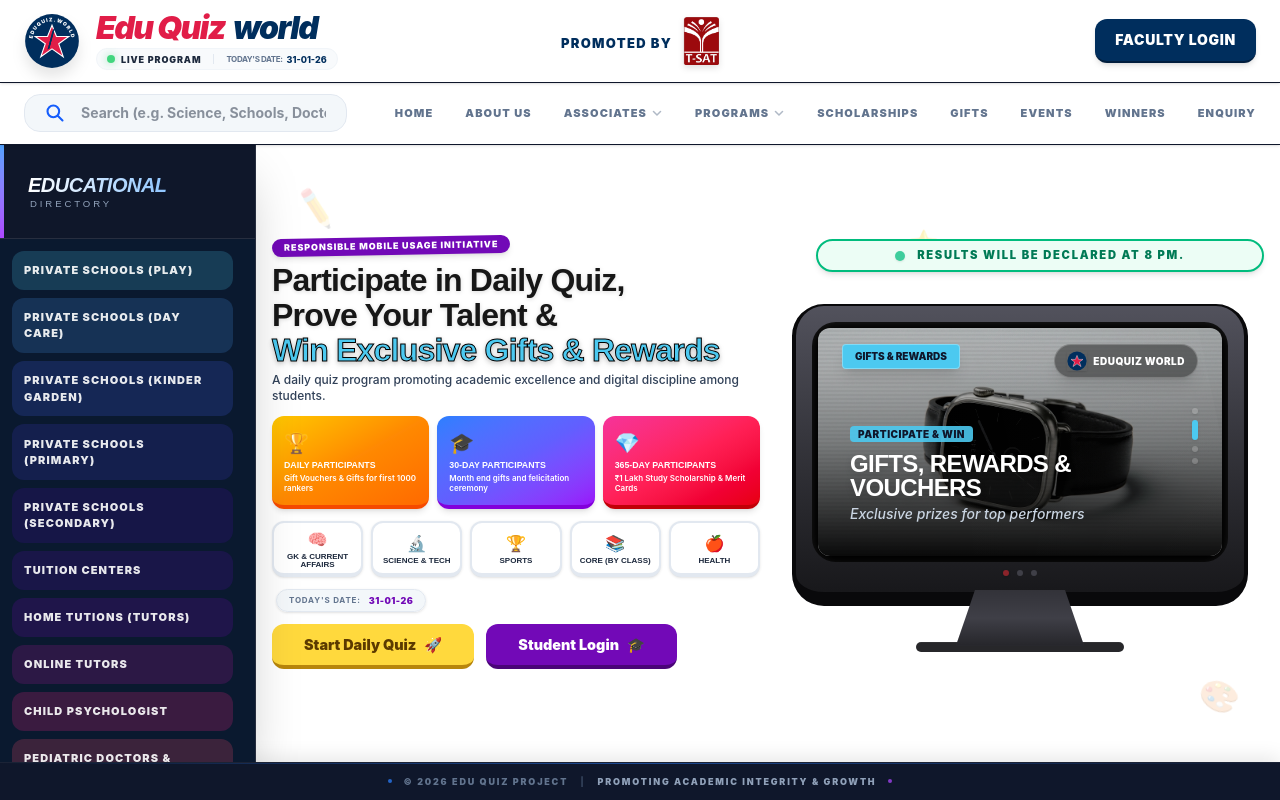
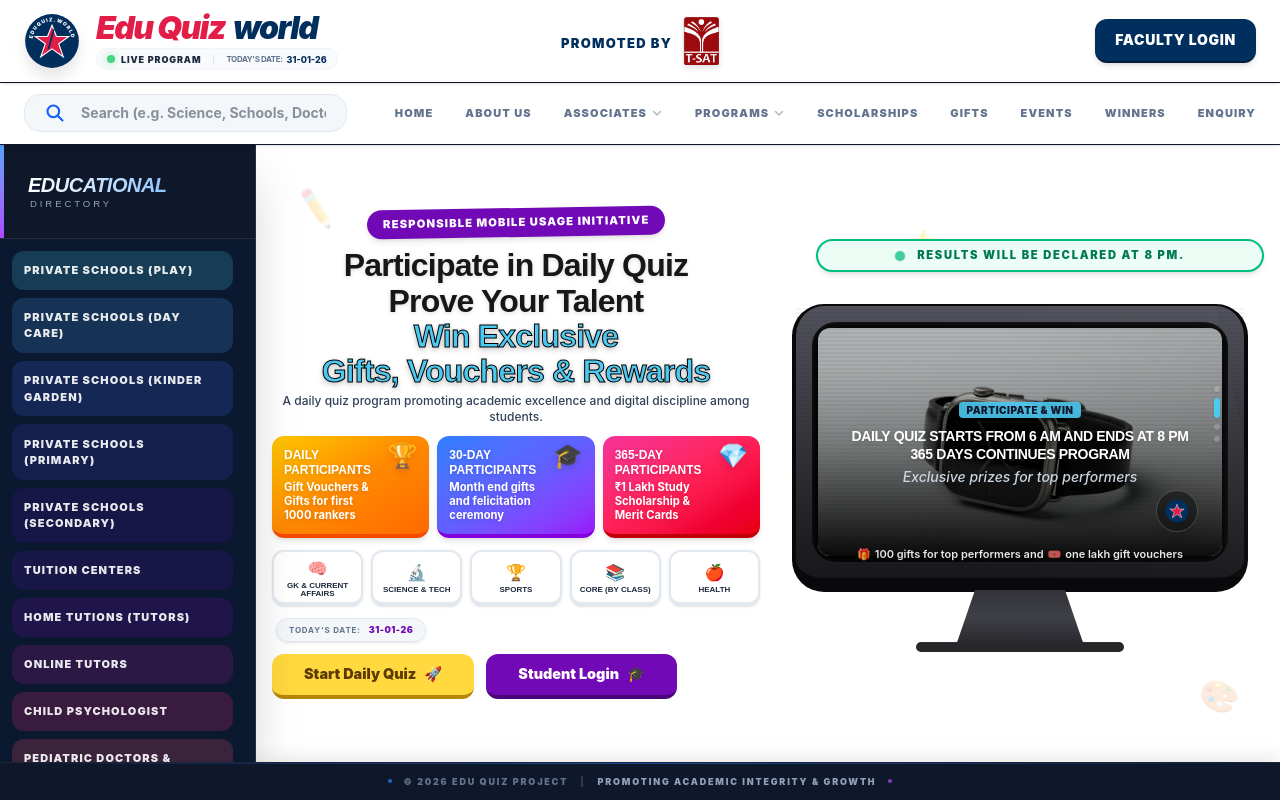
Before and after one commit to lovaraju987/edu_quiz_vajra, a Next.js app: page / in a window 1280 px wide. Built offline with nearby package versions, Linux system fonts and the light colour scheme.

Commit message:
mainpage ui changes

```diff
--- a/app/components/LiveStreaming.tsx
+++ b/app/components/LiveStreaming.tsx
@@ -71,10 +71,10 @@
                                 ))}
                             </div>
 
-                            {/* EduQuiz Logo at Top Right */}
-                            <div className="absolute top-4 right-6 flex items-center gap-2 z-30">
-                                <div className="flex items-center gap-1.5 bg-black/40 backdrop-blur-md px-3 py-1.5 rounded-full border border-white/20 shadow-lg">
-                                    <div className="w-5 h-5">
+                            {/* EduQuiz Logo at Bottom Right */}
+                            <div className="absolute bottom-6 right-6 flex items-center gap-2 z-30">
+                                <div className="flex items-center gap-1.5 bg-black/40 backdrop-blur-md p-2 rounded-full border border-white/20 shadow-lg">
+                                    <div className="w-6 h-6">
                                         <svg viewBox="0 0 100 100" className="w-full h-full shadow-sm">
                                             <circle cx="50" cy="50" r="48" className="fill-[#002e5d]" />
                                             <path
@@ -83,34 +83,37 @@
                                             />
                                         </svg>
                                     </div>
-                                    <span className="text-[10px] font-black text-white uppercase tracking-wider">EduQuiz World</span>
                                 </div>
                             </div>
 
-                            {/* Header Section */}
-                            <div className="absolute top-4 left-6 flex items-center gap-2 z-30">
-                                <div className="bg-[#4CC9F0] text-slate-900 text-[10px] font-black uppercase px-3 py-1 rounded shadow-lg border border-white/30">
-                                    Gifts & Rewards
-                                </div>
-                            </div>
 
-                            {/* Main Content at Bottom */}
-                            <div className="absolute bottom-0 left-0 right-0 p-4 md:p-8 z-20">
-                                <div className="flex justify-between items-end">
-                                    <div className="text-left">
+
+                            {/* Main Content - Centered */}
+                            <div className="absolute inset-0 flex items-center justify-center z-20 p-6">
+                                <div className="flex flex-col items-center justify-center text-center">
                                     <div className="mb-1 md:mb-2">
                                         <span className="bg-[#4CC9F0]/90 text-slate-900 text-[8px] md:text-[10px] font-black px-1.5 md:px-2 py-0.5 rounded-sm uppercase tracking-wider backdrop-blur-sm">
                                             Participate & Win
                                         </span>
                                     </div>
-                                        <h3 className="text-sm md:text-2xl font-black text-white uppercase drop-shadow-md leading-none mb-0.5 md:mb-1 tracking-tight">
-                                            Gifts, Rewards & Vouchers
+                                    <h3 className="text-[8px] md:text-sm font-black text-white uppercase drop-shadow-md leading-tight mb-0.5 md:mb-1 tracking-tight">
+                                        Daily Quiz starts from 6 AM and Ends at 8 PM 365 days continues program
                                     </h3>
                                     <p className="text-slate-300 text-[10px] md:text-sm font-medium line-clamp-1 italic">
                                         Exclusive prizes for top performers
                                     </p>
                                 </div>
                             </div>
+                        </div>
+
+                        {/* Footer Text at Bottom */}
+                        <div className="absolute bottom-4 left-6 right-6 z-20">
+                            <p className="text-white text-[9px] md:text-[11px] font-semibold text-center leading-tight opacity-90 flex items-center justify-center gap-1 whitespace-nowrap">
+                                <span>🎁</span>
+                                <span>100 gifts for top performers and</span>
+                                <span>🎟️</span>
+                                <span>one lakh gift vouchers</span>
+                            </p>
                         </div>
 
                         {/* Scanlines Overlay for TV feel */}
@@ -144,7 +147,6 @@
             </div>
             <div className="mx-auto w-52 h-2.5 bg-zinc-800 rounded-full -mt-1 border-t border-white/5"></div>
         </div>
-        </div>
     );
 };
 
--- a/app/page.tsx
+++ b/app/page.tsx
@@ -103,49 +103,57 @@
         <div className="w-full relative z-10 py-[1vh] px-4 h-full flex flex-col justify-evenly overflow-hidden">
           <div className="flex flex-col lg:flex-row items-center gap-[2vh] flex-1 min-h-0 w-full h-full">
             {/* Main Content */}
-            <div className="flex-1 text-center lg:text-left flex flex-col justify-center gap-[1.5vh] h-full">
-              <div className="flex flex-col justify-center">
-                <span className="self-center lg:self-start inline-block px-3 py-0.5 mb-[1vh] text-[clamp(9px,1.1vh,11px)] font-black tracking-widest text-white uppercase bg-[#7209B7] rounded-full shadow-md transform -rotate-1">
+            <div className="flex-1 text-center flex flex-col justify-center gap-[1.5vh] h-full">
+              <div className="flex flex-col justify-center items-center">
+                <span className="self-center inline-block px-4 py-1.5 mb-[1.5vh] text-[clamp(11px,1.4vh,13px)] font-black tracking-widest text-white uppercase bg-[#7209B7] rounded-full shadow-md transform -rotate-1">
                   Responsible Mobile Usage Initiative
                 </span>
 
                 <h1 className="mb-[0.5vh] text-[clamp(1.5rem,4vh,3rem)] font-black tracking-tight text-[#171717] drop-shadow-sm leading-[1.1]">
-                  Participate in Daily Quiz, <br />
-                  Prove Your Talent & <br />
-                  <span className="text-[#4CC9F0] drop-shadow-md" style={{ WebkitTextStroke: '1px #000' }}>Win Exclusive Gifts & Rewards</span>
+                  Participate in Daily Quiz <br />
+                  Prove Your Talent
+                  <br />
+                  <span className="text-[#4CC9F0] drop-shadow-md" style={{ WebkitTextStroke: '1px #000' }}>Win Exclusive <br />
+                    Gifts, Vouchers & Rewards </span>
                 </h1>
-                <p className="max-w-xl mx-auto lg:mx-0 text-[clamp(10px,1.5vh,1rem)] font-medium leading-[1.3] text-slate-700">
+                <p className="max-w-xl mx-auto text-[clamp(10px,1.5vh,1rem)] font-medium leading-[1.3] text-slate-700">
                   A daily quiz program promoting academic excellence and digital discipline among students.
                 </p>
               </div>
 
               {/* Static Rewards Cards - Adaptive size */}
-              <div className="grid grid-cols-1 md:grid-cols-3 gap-[1vh] max-w-4xl mx-auto lg:mx-0 w-full">
+              <div className="grid grid-cols-1 md:grid-cols-3 gap-[1vh] max-w-6xl mx-auto w-full">
                 {/* Daily Rewards */}
-                <div className="bg-gradient-to-br from-yellow-400 via-orange-400 to-orange-500 rounded-xl p-[1.5vh] shadow-md border-b-4 border-orange-600 transform transition hover:scale-102 flex flex-col justify-center">
-                  <div className="text-[clamp(1.2rem,2.5vh,1.8rem)] mb-0.5">🏆</div>
-                  <h3 className="font-black text-white text-[clamp(8px,1.1vh,10px)] uppercase mb-0.5 leading-tight">Daily Participants</h3>
-                  <p className="text-white text-[clamp(8px,1vh,10px)] font-semibold leading-tight">
+                <div className="bg-gradient-to-br from-yellow-400 via-orange-400 to-orange-500 rounded-xl p-[1.5vh] shadow-md border-b-4 border-orange-600 transform transition hover:scale-102 flex flex-row items-start justify-between text-left gap-[1vh]">
+                  <div className="flex-1">
+                    <h3 className="font-extrabold text-white text-[clamp(12px,1.5vh,15px)] uppercase mb-0.5 leading-tight drop-shadow-sm">Daily Participants</h3>
+                    <p className="text-white text-[clamp(11px,1.4vh,14px)] font-bold leading-tight opacity-100 drop-shadow-sm">
                       Gift Vouchers & Gifts for first 1000 rankers
                     </p>
                   </div>
+                  <div className="text-[clamp(1.5rem,2.5vh,2rem)] shrink-0 leading-none -mt-1 drop-shadow-md">🏆</div>
+                </div>
 
                 {/* Monthly Rewards */}
-                <div className="bg-gradient-to-br from-blue-500 via-indigo-500 to-purple-600 rounded-xl p-[1.5vh] shadow-md border-b-4 border-purple-700 transform transition hover:scale-102 flex flex-col justify-center">
-                  <div className="text-[clamp(1.2rem,2.5vh,1.8rem)] mb-0.5">🎓</div>
-                  <h3 className="font-black text-white text-[clamp(8px,1.1vh,10px)] uppercase mb-0.5 leading-tight">30-Day Participants</h3>
-                  <p className="text-white text-[clamp(8px,1vh,10px)] font-semibold leading-tight">
+                <div className="bg-gradient-to-br from-blue-500 via-indigo-500 to-purple-600 rounded-xl p-[1.5vh] shadow-md border-b-4 border-purple-700 transform transition hover:scale-102 flex flex-row items-start justify-between text-left gap-[1vh]">
+                  <div className="flex-1">
+                    <h3 className="font-extrabold text-white text-[clamp(12px,1.5vh,15px)] uppercase mb-0.5 leading-tight drop-shadow-sm">30-Day Participants</h3>
+                    <p className="text-white text-[clamp(11px,1.4vh,14px)] font-bold leading-tight opacity-100 drop-shadow-sm">
                       Month end gifts and felicitation ceremony
                     </p>
                   </div>
+                  <div className="text-[clamp(1.5rem,2.5vh,2rem)] shrink-0 leading-none -mt-1 drop-shadow-md">🎓</div>
+                </div>
 
                 {/* Yearly Rewards */}
-                <div className="bg-gradient-to-br from-pink-500 via-rose-500 to-red-600 rounded-xl p-[1.5vh] shadow-md border-b-4 border-red-700 transform transition hover:scale-102 flex flex-col justify-center">
-                  <div className="text-[clamp(1.2rem,2.5vh,1.8rem)] mb-0.5">💎</div>
-                  <h3 className="font-black text-white text-[clamp(8px,1.1vh,10px)] uppercase mb-0.5 leading-tight">365-Day Participants</h3>
-                  <p className="text-white text-[clamp(8px,1vh,10px)] font-semibold leading-tight">
+                <div className="bg-gradient-to-br from-pink-500 via-rose-500 to-red-600 rounded-xl p-[1.5vh] shadow-md border-b-4 border-red-700 transform transition hover:scale-102 flex flex-row items-start justify-between text-left gap-[1vh]">
+                  <div className="flex-1">
+                    <h3 className="font-extrabold text-white text-[clamp(12px,1.5vh,15px)] uppercase mb-0.5 leading-tight drop-shadow-sm">365-Day Participants</h3>
+                    <p className="text-white text-[clamp(11px,1.4vh,13px)] font-bold leading-tight opacity-100 drop-shadow-sm">
                       ₹1 Lakh Study Scholarship & Merit Cards
                     </p>
+                  </div>
+                  <div className="text-[clamp(1.5rem,2.5vh,2rem)] shrink-0 leading-none -mt-1 drop-shadow-md">💎</div>
                 </div>
               </div>
 
```
Lines whose indentation alone changed are shown as unchanged.
